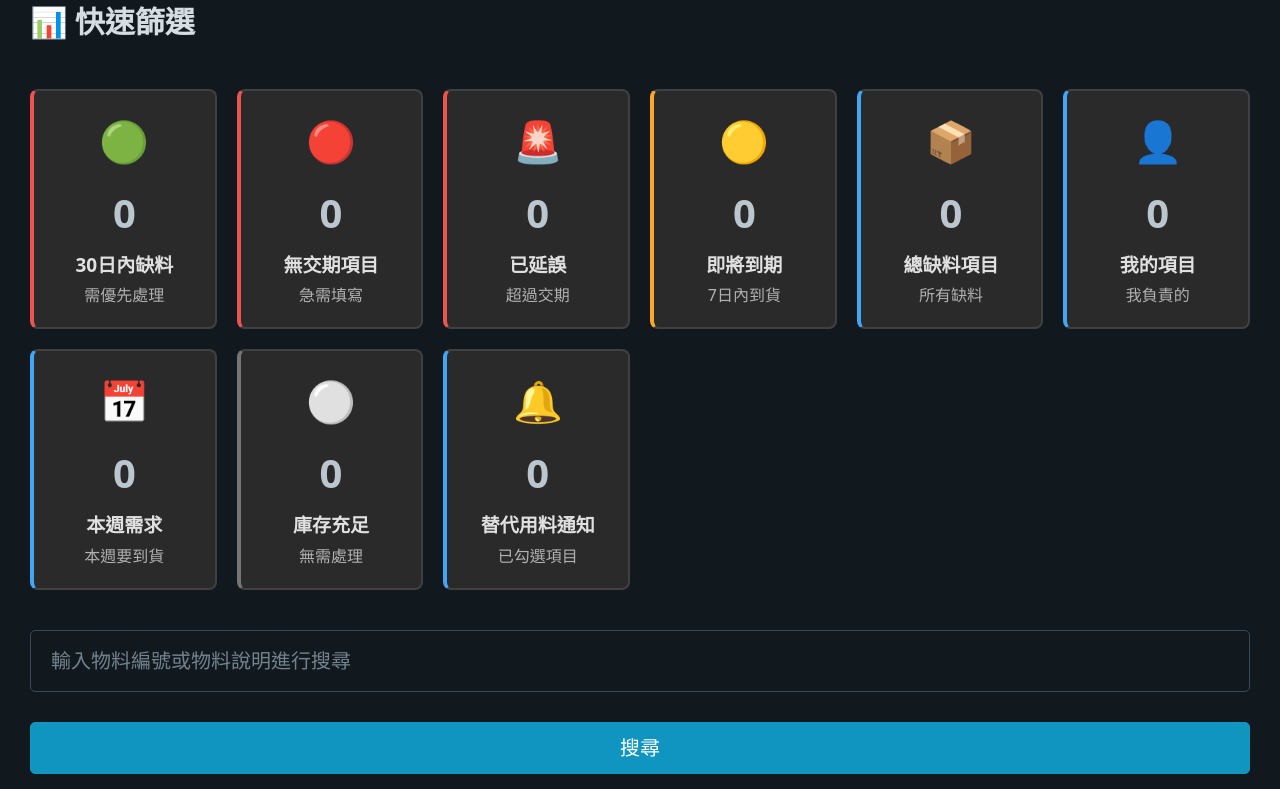
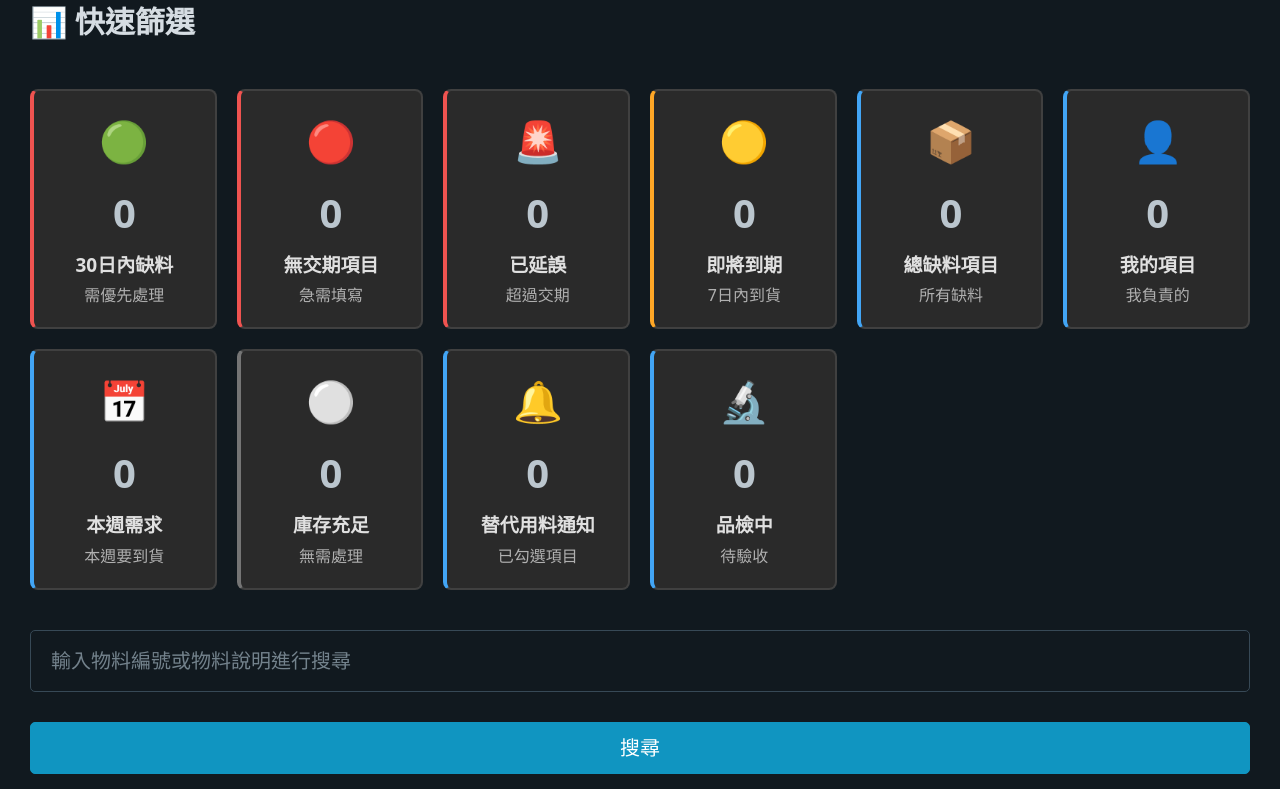
Before and after one commit to jasonkiller200/work_order, a Flask app: page /procurement in a window 1280 px wide. Shown: the part 407-1196 px from the top of the page. Run offline with Flask 3, Linux system fonts and the light colour scheme; data that the repository does not hold is empty; some libraries are stand-ins or nearby versions.

Commit message:
修復統計圖卡篩選邏輯與顯示問題
- 修正 renderMaterialsTable 中的缺料篩選邏輯，只在預設狀態(all)時套用
- 允許「庫存充足」和「品檢中」篩選正常顯示資料
- 優化 stats-cards-grid CSS，確保所有圖卡正常顯示
- 修復「品檢中」圖卡顯示問題，添加 overflow: visible

```diff
--- a/app/static/css/style.css
+++ b/app/static/css/style.css
@@ -759,6 +759,8 @@ th.sortable-order-materials[data-sort-key="需求日期"] {
     grid-template-columns: repeat(auto-fit, minmax(160px, 1fr));
     gap: 1em;
     margin-bottom: 1em;
+    width: 100%;
+    overflow: visible;
 }
 
 .stat-card {
--- a/app/static/js/main.js
+++ b/app/static/js/main.js
@@ -203,11 +203,13 @@ function renderMaterialsTable() {
         );
     }
 
-    // 應用過濾 (只顯示有目前缺料或預計缺料的項目)
-    processedData = processedData.filter(m => m.current_shortage > 0 || m.projected_shortage > 0);
-
     // 🆕 應用統計圖卡篩選
     processedData = filterMaterialsByStats(processedData);
+
+    // 應用過濾 (只顯示有目前缺料或預計缺料的項目) - 僅在預設篩選時套用
+    if (currentStatFilter === 'all') {
+        processedData = processedData.filter(m => m.current_shortage > 0 || m.projected_shortage > 0);
+    }
 
     // 🆕 智慧排序（30日內缺料優先，然後按最早需求日期）
     processedData = sortMaterialsByPriority(processedData);
@@ -518,9 +520,13 @@ function openDetailsModal(materialId) {
                 throw new Error(data.error);
             }
 
-            // 🆕 更新標題，顯示物料說明
+            // 🆕 更新標題，顯示物料說明（分兩行顯示）
             const description = data.material_description || '無說明';
-            document.getElementById('modal-title').textContent = `物料詳情: ${materialId} - ${description}`;
+            const modalTitle = document.getElementById('modal-title');
+            modalTitle.innerHTML = `
+                <div>物料詳情: ${materialId}</div>
+                <div style="font-size: 0.85em; font-weight: normal; color: var(--pico-muted-color); margin-top: 0.3em;">${description}</div>
+            `;
 
             // 更新庫存總覽
             document.getElementById('unrestricted-stock').textContent = data.stock_summary.unrestricted.toFixed(0);
--- a/app/views/procurement.html
+++ b/app/views/procurement.html
@@ -40,7 +40,7 @@
             <h2>採購缺料總覽儀表板(只顯示缺料或採購不足項目)</h2>
 
             <!-- 🆕 統計圖卡區域 -->
-            <section id="stats-cards-section" style="margin-bottom: 2em;">
+            <section id="stats-cards-section" style="margin-bottom: 2em; overflow: visible; min-height: auto;">
                 <h3>📊 快速篩選</h3>
                 <div class="stats-cards-grid">
                     <!-- 第一排：緊急項目 -->
@@ -106,6 +106,13 @@
                         <div class="stat-number" id="stat-substitute-notify">0</div>
                         <div class="stat-label">替代用料通知</div>
                         <div class="stat-sublabel">已勾選項目</div>
+                    </div>
+
+                    <div class="stat-card priority-normal" data-filter="in-inspection">
+                        <div class="stat-icon">🔬</div>
+                        <div class="stat-number" id="stat-in-inspection">0</div>
+                        <div class="stat-label">品檢中</div>
+                        <div class="stat-sublabel">待驗收</div>
                     </div>
                 </div>
 
```
